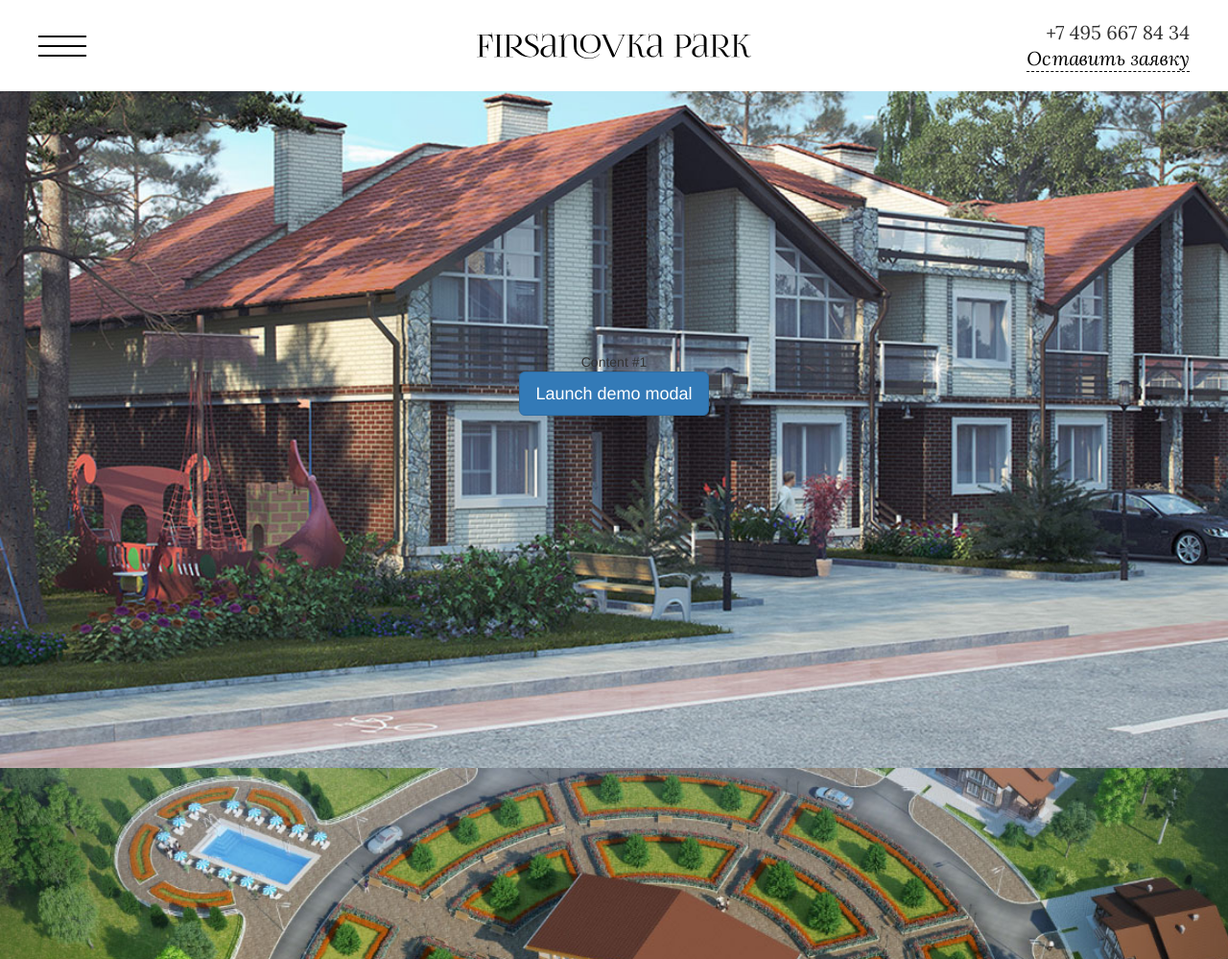
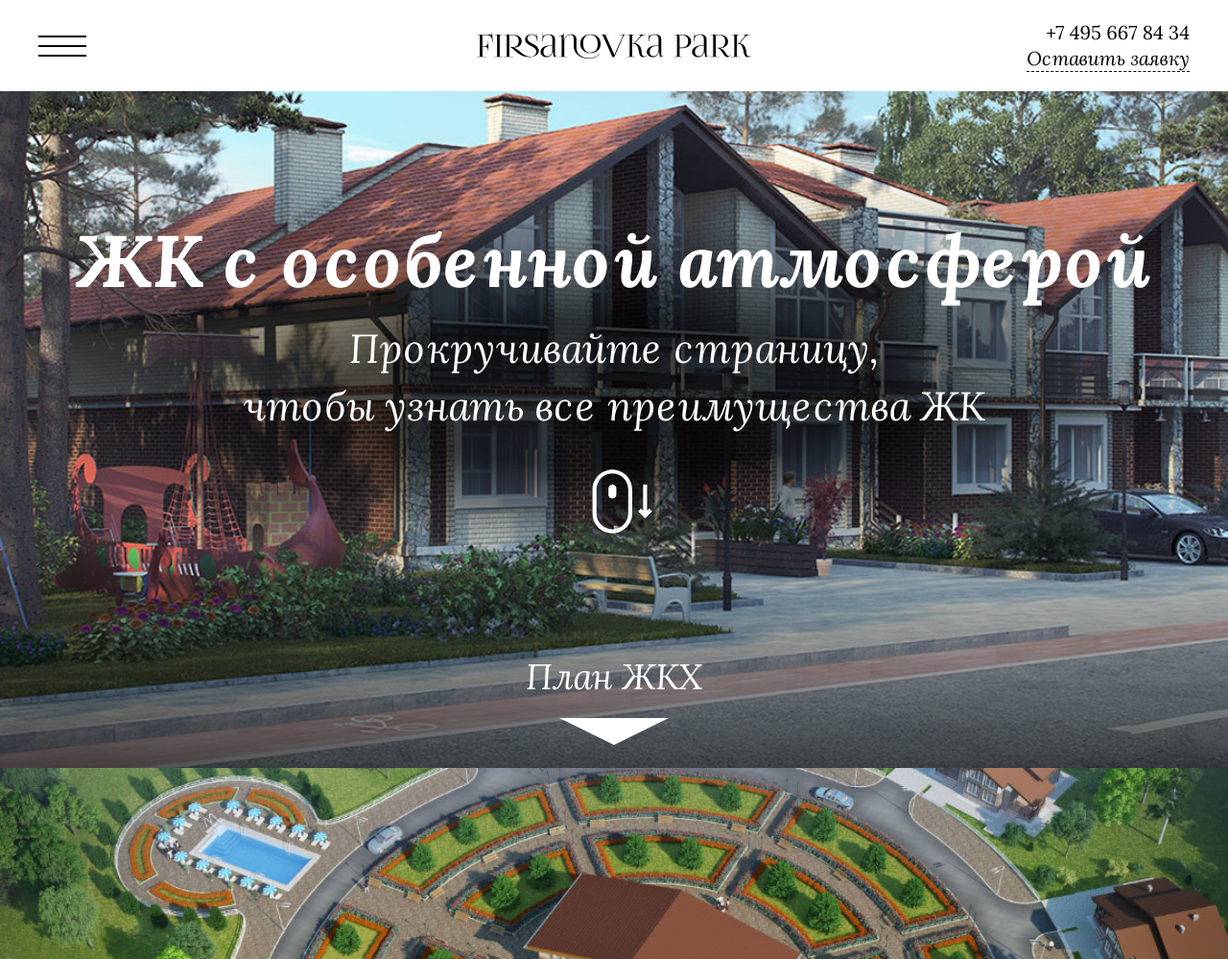
Before and after one commit to asennikov/firsanovkapark, a PHP site: page / in a window 1280 px wide. Shown: the top 999 px of the page at 96% size. Run offline with PHP 8.4, Linux system fonts and the light colour scheme; some libraries are stand-ins or nearby versions.

Commit message:
Mark up main page

```diff
--- /dev/null
+++ b/css/base.css
@@ -0,0 +1,90 @@
+@import 'fonts.css';
+@import 'nav.css';
+@import 'main.css';
+
+/*
+ * Base structure
+ */
+
+html,
+body {
+  height: 100%;
+  background-color: white;
+  color: white;
+  font-family: 'Lora', sans;
+}
+body {
+  text-align: center;
+}
+
+.cover-frame {
+  display: table;
+  width: 100%;
+  height: 100%;
+  min-height: 100%;
+  background-size: cover;
+}
+.cover-frame-inner {
+  display: table-cell;
+  vertical-align: middle;
+}
+.cover-frame-inner-container {
+  margin-right: auto;
+  margin-left: auto;
+}
+.carousel {
+  height: 100%;
+  position: relative;
+}
+.carousel-inner {
+  height: 100%;
+}
+.carousel-inner > .item {
+  height: 100%;
+}
+.carousel-item-sample-image {
+  width: 100%;
+  height: 100%;
+  background-size: cover;
+  background-image: url('../img/cover-slide1.jpg');
+}
+
+.cover-frame-footer {
+  display: block;
+  position: absolute;
+  bottom: 0;
+  left: 0;
+  height: 230px;
+  width: 100%;
+
+  background: -webkit-linear-gradient(transparent 0%, black 160%); /* For Safari 5.1 to 6.0 */
+  background: -o-linear-gradient(transparent 0%, black 160%); /* For Opera 11.1 to 12.0 */
+  background: -moz-linear-gradient(transparent 0%, black 160%); /* For Firefox 3.6 to 15 */
+  background: linear-gradient(transparent 0%, black 160%); /* Standard syntax */
+}
+.cover-frame-footer-next-link {
+  display: block;
+  width: 320px;
+  margin: 110px auto 0;
+  color: white;
+  text-decoration: none;
+  font-size: 37px;
+  font-style: italic;
+}
+.cover-frame-footer-next-link:hover {
+  color: #d7df23;
+  text-decoration: none;
+}
+.cover-frame-footer-next-link::after {
+  content: " ";
+  display: block;
+  margin: 15px auto 0;
+  width: 114px;
+  height: 28px;
+  border-top: 28px solid white;
+  border-left: 57px solid transparent;
+  border-right: 57px solid transparent;
+}
+.cover-frame-footer-next-link:hover::after {
+  border-top-color: #d7df23;
+}
--- a/css/main.css
+++ b/css/main.css
@@ -1,50 +1,23 @@
-@import 'fonts.css';
-@import 'nav.css';
-
-/*
- * Base structure
- */
-
-html,
-body {
-  height: 100%;
-  background-color: #fff;
-}
-body {
-  text-align: center;
-}
-
-.cover-frame {
-  display: table;
-  width: 100%;
-  height: 100%;
-  min-height: 100%;
-  background-size: cover;
-}
 .cover-frame-main {
   background-image: url("../img/main-cover.jpg");
+  font-style: italic;
 }
-.cover-frame-inner {
-  display: table-cell;
-  vertical-align: middle;
+.cover-frame-main .cover-frame-inner-container{
+  background: -webkit-radial-gradient(rgba(0,0,0,0.7) 30%, transparent 70%); /* Safari 5.1 to 6.0 */
+  background: -o-radial-gradient(rgba(0,0,0,0.7) 30%, transparent 70%); /* For Opera 11.6 to 12.0 */
+  background: -moz-radial-gradient(rgba(0,0,0,0.7) 30%, transparent 70%); /* For Firefox 3.6 to 15 */
+  background: radial-gradient(rgba(0,0,0,0.7) 30%, transparent 70%); /* Standard syntax */
 }
-.cover-frame-inner-container {
-  margin-right: auto;
-  margin-left: auto;
+.cover-frame-main-scoll-icon {
+  width: 132px;
 }
-.carousel {
-  height: 100%;
-  position: relative;
+.cover-frame-main h1 {
+  font-weight: bold;
+  font-size: 76px;
+  margin-bottom: 20px;
+  text-shadow: 0 0 100px black;
 }
-.carousel-inner {
-  height: 100%;
+.cover-frame-main p {
+  font-size: 42px;
+  margin-bottom: 0;
 }
-.carousel-inner > .item {
-  height: 100%;
-}
-.carousel-item-sample-image {
-  width: 100%;
-  height: 100%;
-  background-size: cover;
-  background-image: url("../img/cover-slide1.jpg");
-}
--- a/css/nav.css
+++ b/css/nav.css
@@ -3,7 +3,7 @@
 .navbar {
   height: 95px;
   border: 0;
-  font-family: 'Lora', sans;
+  color: black;
 }
 .navbar .navbar-header {
   float: none;
--- a/index.html
+++ b/index.html
@@ -10,7 +10,7 @@
     <link href="bower_components/bootstrap/dist/css/bootstrap.min.css" rel="stylesheet">
 
     <!-- Custom css -->
-    <link href="css/main.css" rel="stylesheet">
+    <link href="css/base.css" rel="stylesheet">
 
     <!-- HTML5 shim and Respond.js for IE8 support of HTML5 elements and media queries -->
     <!-- WARNING: Respond.js doesn't work if you view the page via file:// -->
@@ -49,14 +49,21 @@
     <div id="main" class="cover-frame cover-frame-main">
       <div class="cover-frame-inner">
         <div class="cover-frame-inner-container">
-          Content #1
 
-          <br />
-          <!-- Button trigger modal -->
-          <button type="button" class="btn btn-primary btn-lg" data-toggle="modal" data-target="#modal1">
-            Launch demo modal
-          </button>
+          <h1>ЖК с особенной атмосферой</h1>
+
+          <p>
+            Прокручивайте страницу, <br />
+            чтобы узнать все преимущества ЖК
+          </p>
+
+          <img src="img/svg/scroll.svg" class="cover-frame-main-scoll-icon" alt="Scroll down" />
+
         </div>
+      </div>
+
+      <div class="cover-frame-footer">
+        <a href="#plan" class="cover-frame-footer-next-link">План ЖКХ</a>
       </div>
     </div>
 
```
Also changed, not shown: img/svg/info.svg (added), img/svg/photos.svg (added), img/svg/rotate.svg (added), img/svg/scroll.svg (added), img/svg/transports.svg (added).
